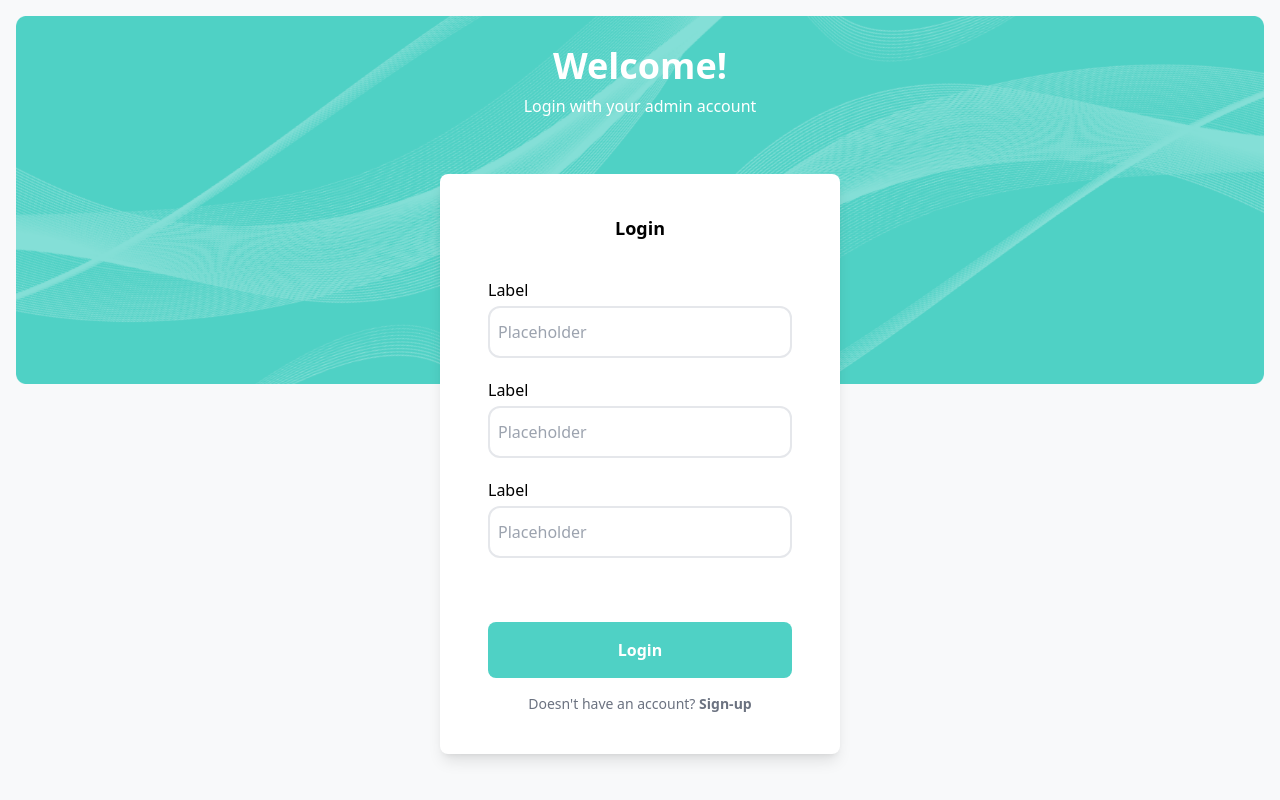
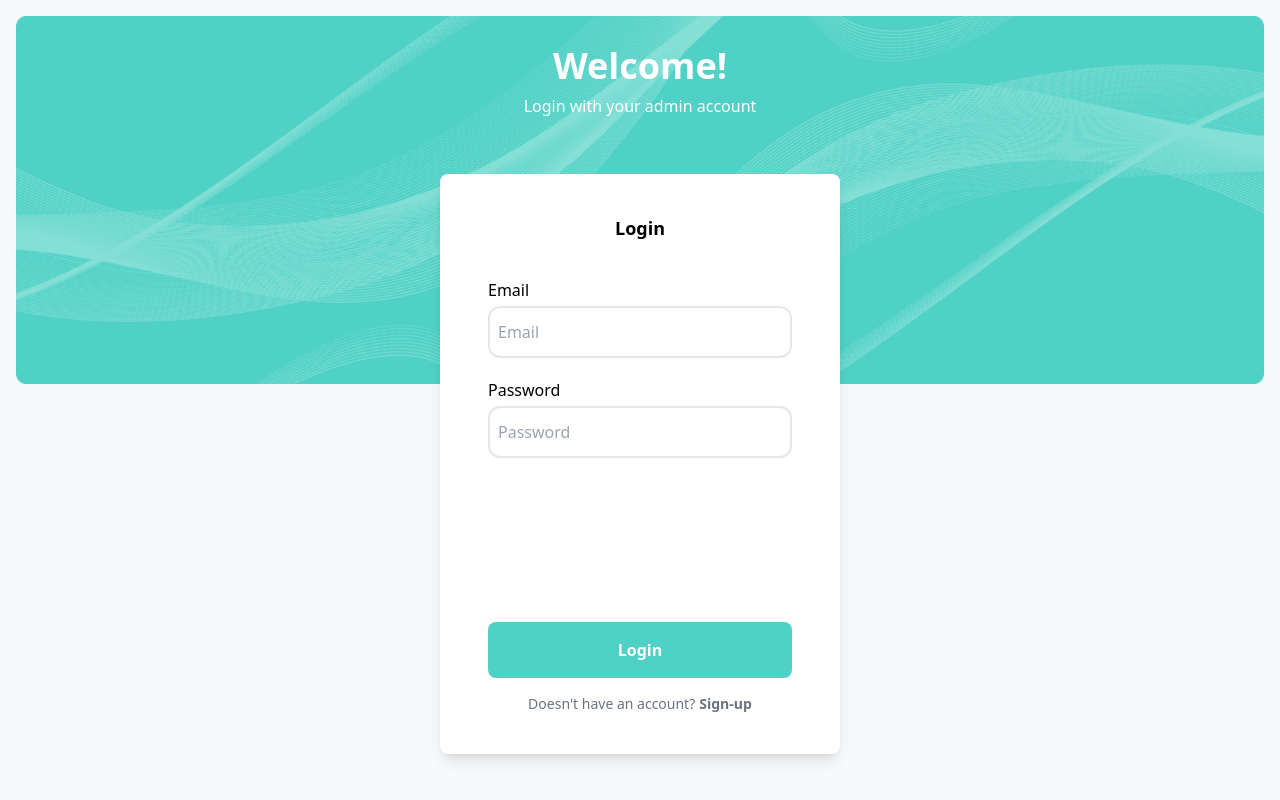
Before and after one commit to m-nazhat-adiba/trippin-travel-admin-UI, a Next.js app: page /authentication in a window 1280 px wide. Built offline with nearby package versions, Linux system fonts and the light colour scheme.

Commit message:
added register forms

```diff
--- a/src/pages/authentication.js
+++ b/src/pages/authentication.js
@@ -1,8 +1,13 @@
 import InputField from "@/components/common/InputField";
 import Image from "next/image";
-import React from "react";
+import React, { useState } from "react";
 
 const authentication = () => {
+  const [register, setRegister] = useState(false);
+  const handleSwitchToRegister = () => {
+    setRegister(!register);
+  };
+
   return (
     <div className="flex flex-col w-screen h-screen justify-center gap-14">
       <Image
@@ -18,17 +23,47 @@ const authentication = () => {
         <p className="text-white">Login with your admin account</p>
       </header>
       <form className="flex flex-col h-[580px] bg-white w-[400px] mx-auto px-12 py-10 rounded-lg shadow-lg gap-4">
-        <h2 className="text-center text-lg font-bold">Login</h2>
-        <div className="flex flex-col flex-grow gap-5 py-5">
-          <InputField />
-          <InputField />
-          <InputField />
-        </div>
+        {register ? (
+          <h2 className="text-center text-lg font-bold">Register</h2>
+        ) : (
+          <h2 className="text-center text-lg font-bold">Login</h2>
+        )}
+        {register ? (
+          <div className="flex flex-col flex-grow gap-5 py-5">
+            <InputField placeholder="Email" label="Email" />
+            <InputField placeholder="Password" label="Password" />
+            <InputField
+              placeholder="Confirm Password"
+              label="Password Confirmation"
+            />
+          </div>
+        ) : (
+          <div className="flex flex-col flex-grow gap-5 py-5">
+            <InputField placeholder="Email" label="Email" />
+            <InputField placeholder="Password" label="Password" />
+          </div>
+        )}
+
         <button className="w-full py-4 bg-[#4FD1C5] rounded-lg font-bold text-white">
           Login
         </button>
-        <nav className="text-gray-500 text-sm text-center">
-          Doesn't have an account? <span className="font-bold">Sign-up</span>
+        <nav className="flex gap-1 justify-center text-gray-500 text-sm text-center">
+          Doesn't have an account?
+          {register ? (
+            <span
+              onClick={handleSwitchToRegister}
+              className="font-bold cursor-pointer"
+            >
+              Sign-in
+            </span>
+          ) : (
+            <span
+              onClick={handleSwitchToRegister}
+              className="font-bold cursor-pointer"
+            >
+              Sign-up
+            </span>
+          )}
         </nav>
       </form>
     </div>
```
